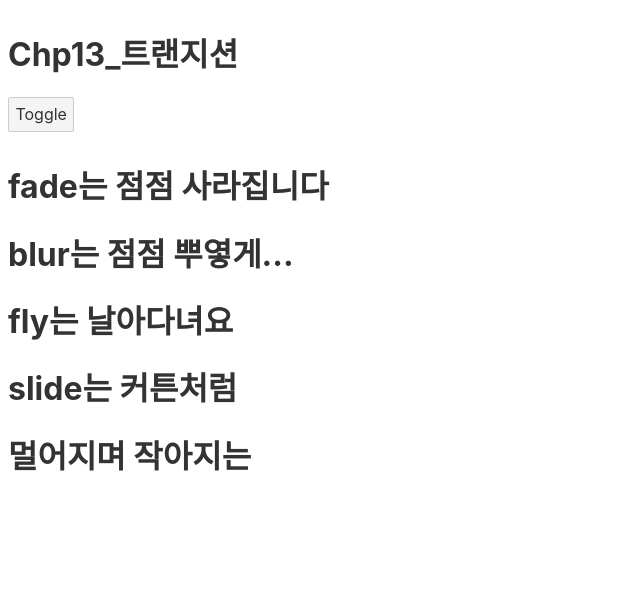
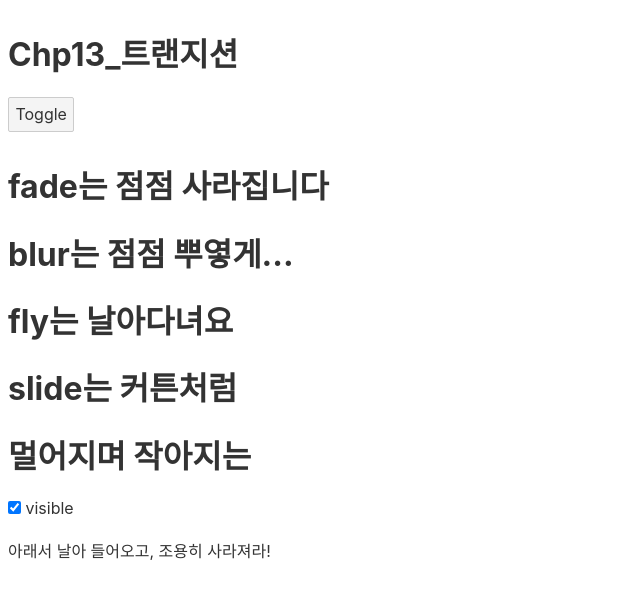
Before and after one commit to zldnlto/Svelte_Tutorial, a Svelte app: page / in a window 1280 px wide. Shown: the top 598 px of the page, without its empty margins (0-640 px from the left). Built offline with nearby package versions, Linux system fonts and the light colour scheme.

Commit message:
Chp13_Transition_in/out 예제

```diff
--- a/src/Chp13/01_Transition.svelte
+++ b/src/Chp13/01_Transition.svelte
@@ -1,7 +1,9 @@
 <script>
+  import { circIn } from "svelte/easing";
 import { fade, blur, fly, slide, scale } from "svelte/transition";
 
     let show = true;
+    let options = {duration: 1000, easing: circIn}
 </script>
 
 <button on:click={()=> show = !show}>Toggle</button>
@@ -9,7 +11,7 @@ import { fade, blur, fly, slide, scale } from "svelte/transition";
 {#if show}
     <h1 transition:fade> fade는 점점 사라집니다</h1>
     <h1 transition:blur> blur는 점점 뿌옇게...</h1>
-    <h1 transition:fly> fly는 날아다녀요</h1>
+    <h1 transition:fly={{...options, x: 150}}> fly는 날아다녀요</h1>
     <h1 transition:slide> slide는 커튼처럼</h1>
     <h1 transition:scale> 멀어지며 작아지는</h1>
 {/if}
--- /dev/null
+++ b/src/Chp13/02_InOut.svelte
@@ -0,0 +1,17 @@
+<script>
+    import { fade , fly } from 'svelte/transition'
+    let visible = true;
+</script>
+
+
+<label>
+    <input type="checkbox" bind:checked={visible}>
+    visible
+</label>
+
+{#if visible}
+    <p in:fly="{{y: 200, duration: 2000}}" out:fade>
+    아래서 날아 들어오고, 조용히 사라져라!
+    </p>
+
+{/if}
--- a/src/Container/Chp13.svelte
+++ b/src/Container/Chp13.svelte
@@ -1,8 +1,10 @@
 <script>
   import Transition from "../Chp13/01_Transition.svelte";
+  import InOut from "../Chp13/02_InOut.svelte";
 
 
 </script>
 
 <h1>Chp13_트랜지션</h1>
 <Transition />
+<InOut />
```
